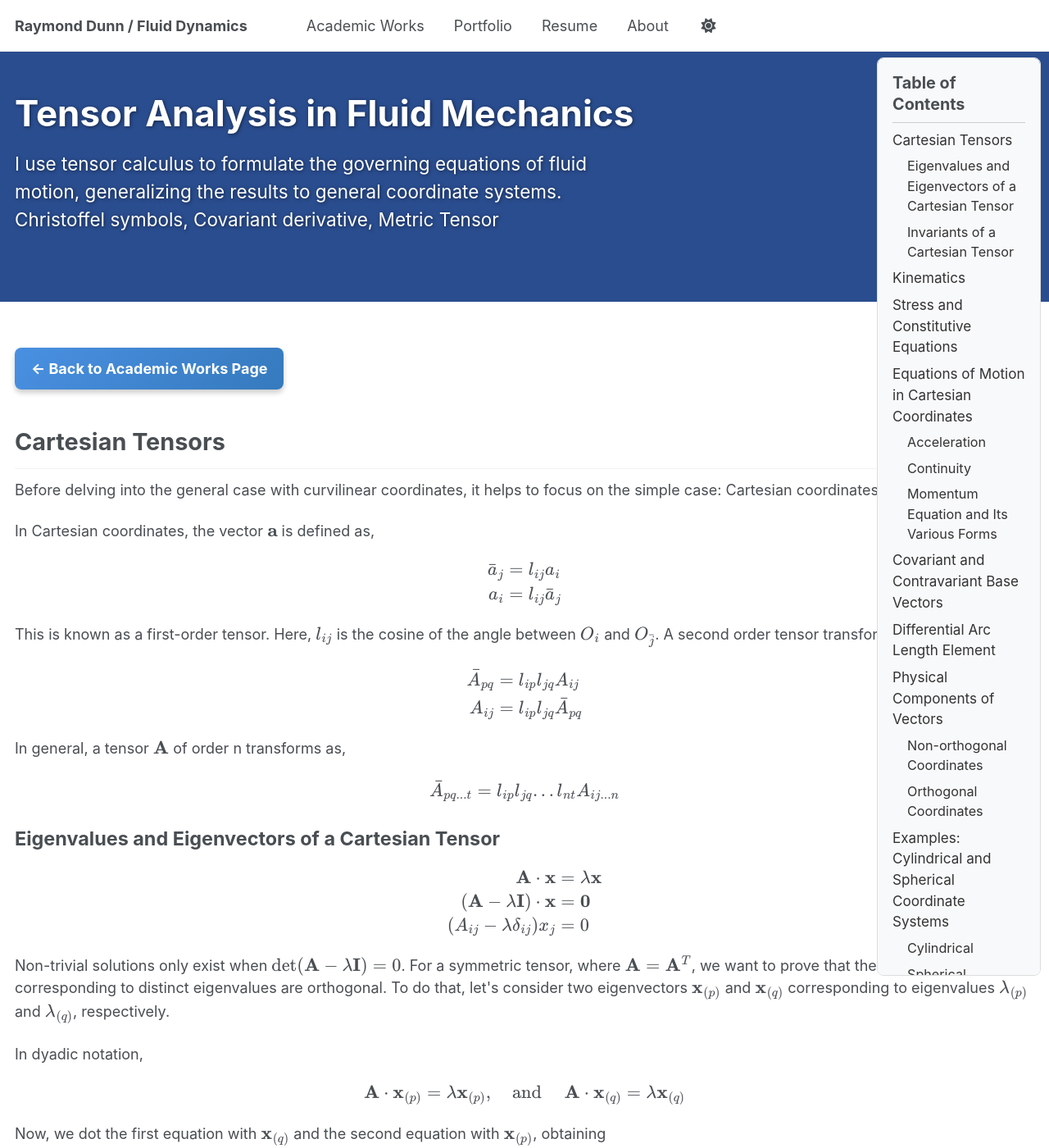
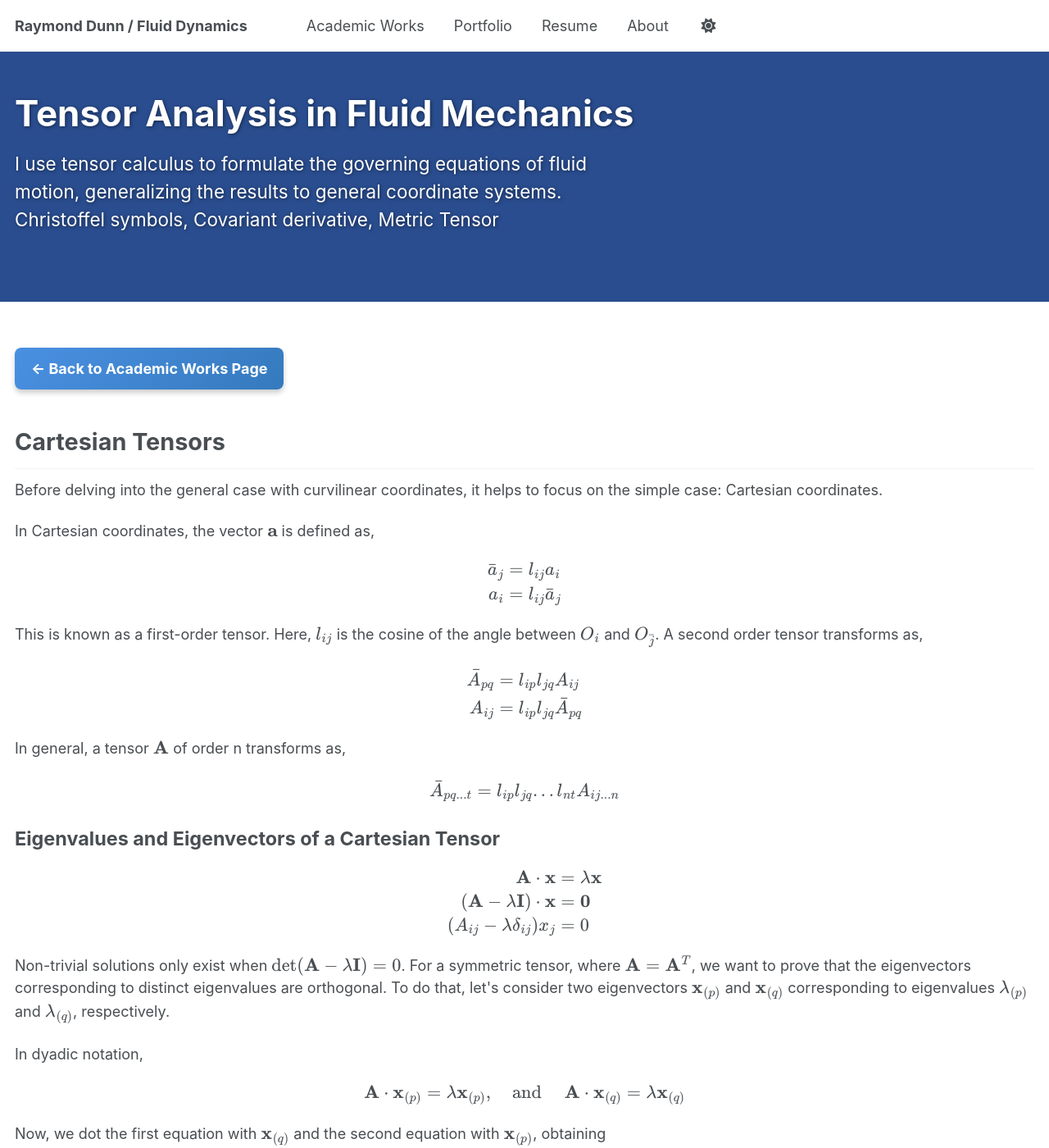
Before and after one commit to Raymond-gif/Raymond-gif.github.io, a Jekyll site: the page built from _academics/tensorcalculus.md, in a window 1280 px wide and 1400 px high. Shown: the whole window at 82% size. Built offline with Jekyll 4.4.1, drawn with Linux system fonts in a browser that asks for light colours; a script that is not in the unit is left out; part of the change alters nothing that is shown.

Commit message:
final tinkering

```diff
--- a/_academics/tensorcalculus.md
+++ b/_academics/tensorcalculus.md
@@ -1277,7 +1277,8 @@ $$\begin{align*}
   background: #888;        /* darker on hover */
 }
 
-@media (max-width: 1200px) {
+/* Hide TOC on all mobile devices and tablets */
+@media (max-width: 1700px) {
   .sidebar-toc {
     display: none !important;
   }
```
